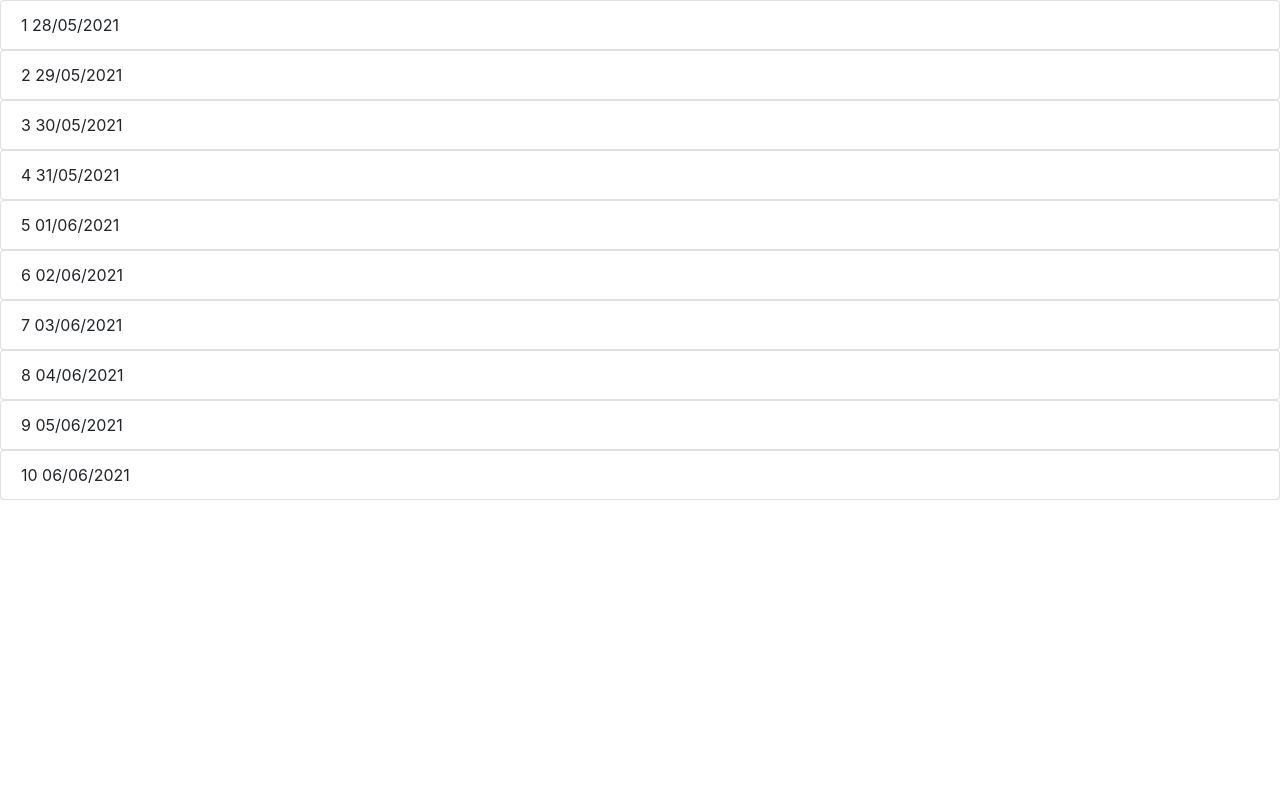
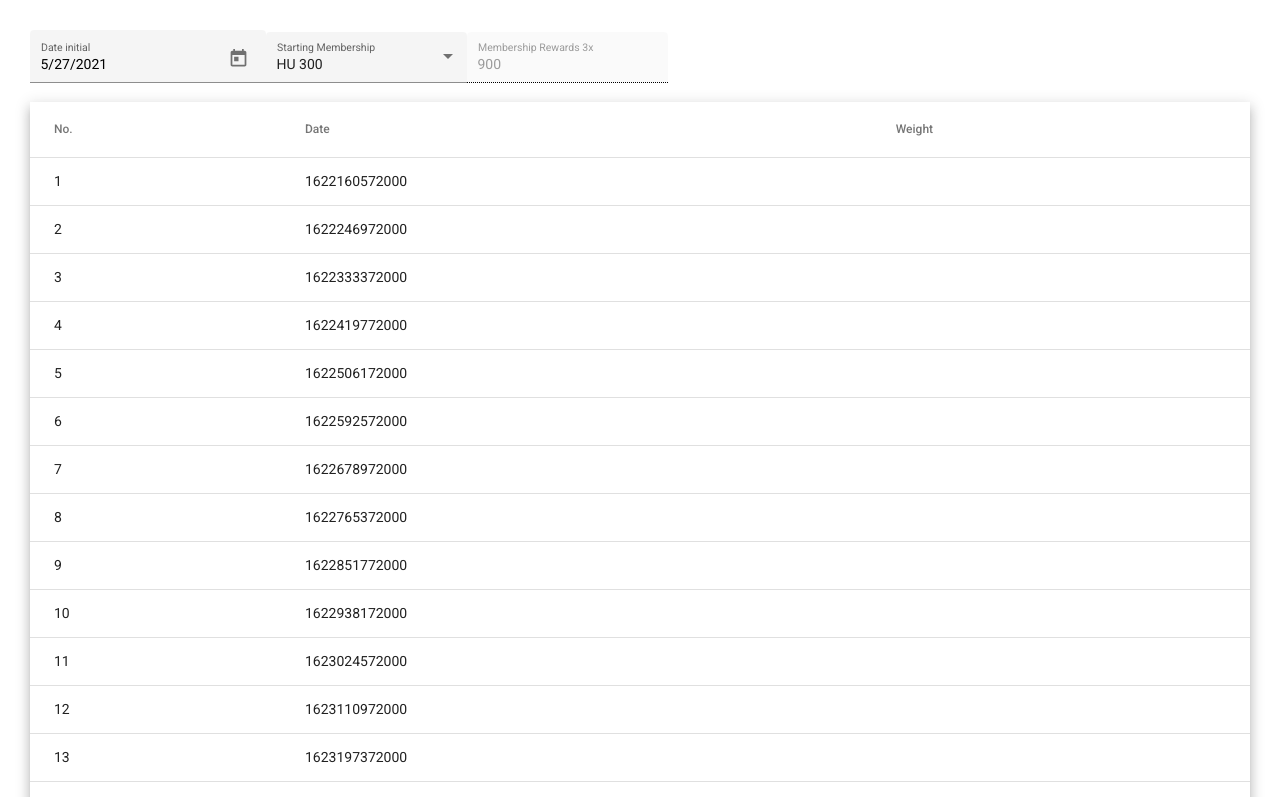
Before and after one commit to marioajuez/basica, an Angular app: page / in a window 1280 px wide. Shown: the top 797 px of the page. Built offline with nearby package versions, Linux system fonts and the light colour scheme.

Commit message:
falta poner logica

```diff
--- a/angular.json
+++ b/angular.json
@@ -28,6 +28,7 @@
               "src/assets"
             ],
             "styles": [
+              "./node_modules/@angular/material/prebuilt-themes/indigo-pink.css",
               "src/styles.scss"
             ],
             "scripts": []
@@ -92,6 +93,7 @@
               "src/assets"
             ],
             "styles": [
+              "./node_modules/@angular/material/prebuilt-themes/indigo-pink.css",
               "src/styles.scss"
             ],
             "scripts": []
@@ -123,6 +125,7 @@
           }
         }
       }
-    }},
+    }
+  },
   "defaultProject": "hyperfund-calc"
 }
--- a/package.json
+++ b/package.json
@@ -7,15 +7,19 @@
     "build": "ng build",
     "test": "ng test",
     "lint": "ng lint",
-    "e2e": "ng e2e"
+    "e2e": "ng e2e",
+    "postinstall": "ngcc"
+
   },
   "private": true,
   "dependencies": {
     "@angular/animations": "~9.1.4",
+    "@angular/cdk": "~9.2.1",
     "@angular/common": "~9.1.4",
     "@angular/compiler": "~9.1.4",
     "@angular/core": "~9.1.4",
     "@angular/forms": "~9.1.4",
+    "@angular/material": "~9.2.1",
     "@angular/platform-browser": "~9.1.4",
     "@angular/platform-browser-dynamic": "~9.1.4",
     "@angular/router": "~9.1.4",
--- a/src/app/app.component.html
+++ b/src/app/app.component.html
@@ -1,13 +1,70 @@
-
-<ul class="list-group" *ngFor ="let days of table, let i = index">
-  <li class="list-group-item"> {{i+1 }} {{ days.date| date: 'dd/MM/yyyy'}}</li>
-</ul>
 
 
-<!-- <ul class="list-group">
-  <li class="list-group-item"> {{ days.date| date: 'dd/MM/yyyy'}}</li>
-  <li class="list-group-item"> {{ today | date: 'dd/MM/yyyy'}}</li>
+<!-- <mat-grid-list cols="1" rowHeight="100px">
+  <mat-grid-tile> -->
+    <!-- <mat-list>
+      <mat-list-item>
+        <mat-form-field appearance="fill">
+          <mat-label>Date initial</mat-label>
+          <input matInput [matDatepicker]="picker" [(ngModel)]="date_" #ctrl="ngModel">
+          <mat-datepicker-toggle matSuffix [for]="picker"></mat-datepicker-toggle>
+          <mat-datepicker #picker></mat-datepicker>
+        </mat-form-field>
+      </mat-list-item>
+      <mat-divider></mat-divider>
+      <mat-list-item>
+      <mat-form-field appearance="fill">
+        <mat-label>Plans hyperfund</mat-label>
+        <mat-select [(value)]="selectedFood">
+          <mat-option [value]="option.value" *ngFor="let option of plans">{{ option.viewValue }}</mat-option>
+        </mat-select>
+      </mat-form-field>
+    </mat-list-item>
+    <p>You selected: {{selectedFood}}</p> -->
+<!--
+  </mat-grid-tile>
+</mat-grid-list> -->
 
-</ul> -->
 
+<mat-form-field appearance="fill">
+  <mat-label>Date initial</mat-label>
+  <input matInput [matDatepicker]="picker" [(ngModel)]="date_"
+  (dateChange)="addEvent('change', $event)"
+
+  >
+  <mat-datepicker-toggle matSuffix [for]="picker"></mat-datepicker-toggle>
+  <mat-datepicker #picker></mat-datepicker>
+</mat-form-field>
+
+<mat-form-field appearance="fill">
+  <mat-label>Starting Membership</mat-label>
+  <mat-select [(value)]="selectedMembership">
+    <mat-option [value]="option.value" *ngFor="let option of memberShip">{{ option.viewValue }}</mat-option>
+  </mat-select>
+</mat-form-field>
+
+<mat-form-field appearance="fill">
+  <mat-label>Membership Rewards 3x</mat-label>
+  <input matInput disabled value="{{selectedMembership *3}}">
+</mat-form-field >
+
+
+<table mat-table [dataSource]="table" class="mat-elevation-z8">
+
+  <tr mat-header-row *matHeaderRowDef="displayedColumns"></tr>
+  <tr mat-row *matRowDef="let row; columns: displayedColumns;" ></tr>
+
+  <ng-container matColumnDef="position">
+    <th mat-header-cell *matHeaderCellDef> No. </th>
+    <td mat-cell *matCellDef="let element; let i = index"> {{i+1}} </td>
+  </ng-container>
+  <ng-container matColumnDef="name">
+    <th mat-header-cell *matHeaderCellDef> Date </th>
+    <td mat-cell *matCellDef="let days"> {{days.date}} </td>
+  </ng-container>
+  <ng-container matColumnDef="weight">
+    <th mat-header-cell *matHeaderCellDef> Weight </th>
+    <td mat-cell *matCellDef="let element"> {{element.weight}} </td>
+  </ng-container>
+</table>
 <router-outlet></router-outlet>
--- a/src/app/app.component.scss
+++ b/src/app/app.component.scss
@@ -0,0 +1,25 @@
+table{
+    width: 100%;
+}
+
+mat-grid-tile {
+    background: lightblue;
+}
+
+$sm:576px;
+$md:768px;
+$lg:992px;
+$xl:1200px;
+
+@media only screen and (max-width: $md) {
+    mat-form-field {
+        width: 100%;
+    }
+}
+
+
+
+ ::ng-deep.mat-form-field-disabled .mat-form-field-underline{
+    border-bottom: 1px dotted;
+
+  }
--- a/src/app/app.component.ts
+++ b/src/app/app.component.ts
@@ -1,4 +1,20 @@
 import { Component } from '@angular/core';
+
+import {FormGroup, FormControl} from '@angular/forms';
+
+
+const ELEMENT_DATA: any[] = [
+  {position: 1, name: 'Hydrogen', weight: 1.0079, symbol: 'H'},
+  {position: 2, name: 'Helium', weight: 4.0026, symbol: 'He'},
+  {position: 3, name: 'Lithium', weight: 6.941, symbol: 'Li'},
+  {position: 4, name: 'Beryllium', weight: 9.0122, symbol: 'Be'},
+  {position: 5, name: 'Boron', weight: 10.811, symbol: 'B'},
+  {position: 6, name: 'Carbon', weight: 12.0107, symbol: 'C'},
+  {position: 7, name: 'Nitrogen', weight: 14.0067, symbol: 'N'},
+  {position: 8, name: 'Oxygen', weight: 15.9994, symbol: 'O'},
+  {position: 9, name: 'Fluorine', weight: 18.9984, symbol: 'F'},
+  {position: 10, name: 'Neon', weight: 20.1797, symbol: 'Ne'},
+];
 
 @Component({
   selector: 'app-root',
@@ -6,14 +22,53 @@ import { Component } from '@angular/core';
   styleUrls: ['./app.component.scss']
 })
 export class AppComponent {
+
+  memberShip: any[] = [
+    {value: '300', viewValue: 'HU 300'},
+    {value: '500', viewValue: 'HU 500'},
+    {value: '1000', viewValue: 'HU 1000'}
+  ];
+
+  selectedMembership = this.memberShip[0].value;
+
+  campaignOne: FormGroup;
+  campaignTwo: FormGroup;
+
+  date = new FormControl(new Date());
+  date_ = new Date();
+
+
+  displayedColumns: string[] = ['position', 'name', 'weight'];
+  dataSource = ELEMENT_DATA;
   today;
-  totalDays = 10;
+  totalDays = 600;
   table = []
   constructor(){
+
+
+    const today = new Date();
+    const month = today.getMonth();
+    const year = today.getFullYear();
+
+    this.campaignOne = new FormGroup({
+      start: new FormControl(new Date(year, month, 13)),
+      end: new FormControl(new Date(year, month, 16))
+    });
+
+    this.campaignTwo = new FormGroup({
+      start: new FormControl(new Date(year, month, 15)),
+      end: new FormControl(new Date(year, month, 19))
+    });
+
     for( let i = 1; i<=this.totalDays;i++){
         this.table.push({
             date: new Date().setDate(new Date().getDate()+i)
         })
     }
   }
+
+  addEvent(type: string, event) {
+    console.log(event.value)
+    // this.events.push(`${type}: ${event.value}`);
+  }
 }
--- a/src/index.html
+++ b/src/index.html
@@ -6,9 +6,11 @@
   <base href="/">
   <meta name="viewport" content="width=device-width, initial-scale=1">
   <link rel="icon" type="image/x-icon" href="favicon.ico">
-  <link rel="stylesheet" href="https://stackpath.bootstrapcdn.com/bootstrap/4.3.1/css/bootstrap.min.css" integrity="sha384-ggOyR0iXCbMQv3Xipma34MD+dH/1fQ784/j6cY/iJTQUOhcWr7x9JvoRxT2MZw1T" crossorigin="anonymous">
+
+  <link href="https://fonts.googleapis.com/css?family=Roboto:300,400,500&display=swap" rel="stylesheet">
+  <link href="https://fonts.googleapis.com/icon?family=Material+Icons" rel="stylesheet">
 </head>
-<body>
+<body class="mat-typography">
   <app-root></app-root>
 </body>
 </html>
--- a/src/styles.scss
+++ b/src/styles.scss
@@ -1 +1,18 @@
 /* You can add global styles to this file, and also import other style files */
+
+// html, body { height: 100%; }
+// body { margin: 0; font-family: Roboto, "Helvetica Neue", sans-serif; }
+
+@import '~@angular/material/prebuilt-themes/indigo-pink.css';
+
+body {
+  font-family: Roboto, Arial, sans-serif;
+  margin: 0;
+  padding: 30px;
+}
+
+.version-info {
+  font-size: 8pt;
+  float: right;
+  margin: 8px;
+}
```
Also changed, not shown: src/app/app.module.ts (+13 -1 lines), src/app/components/components.module.ts (added, +80 -0 lines), 1 other file (tests, documents, lock files or other folders).
